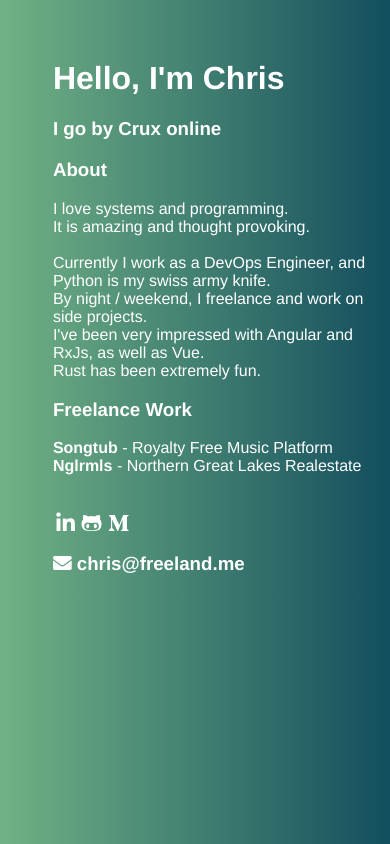
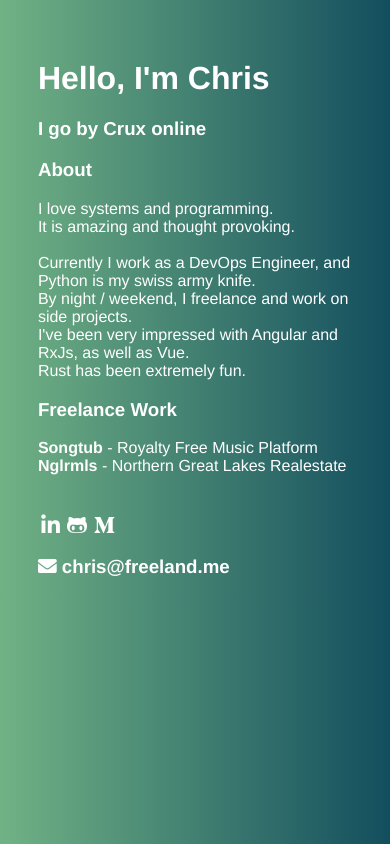
Before and after one commit to cruxone/cruxone.github.io, a Vue app: page / in a window 390 px wide. Built offline with nearby package versions, Linux system fonts and the light colour scheme.

Commit message:
mobile margin update, CNAME append

```diff
--- a/src/App.vue
+++ b/src/App.vue
@@ -60,7 +60,7 @@ export default {
     color: white; /*#2c3e50;*/
     margin-top: 60px;
     text-align: left;
-    margin-left: 12%;
+    margin-left: 8%;
   }
   #work {
     margin-top: 5%;
```
Also changed, not shown: 10 other files (tests, documents, lock files or other folders).
